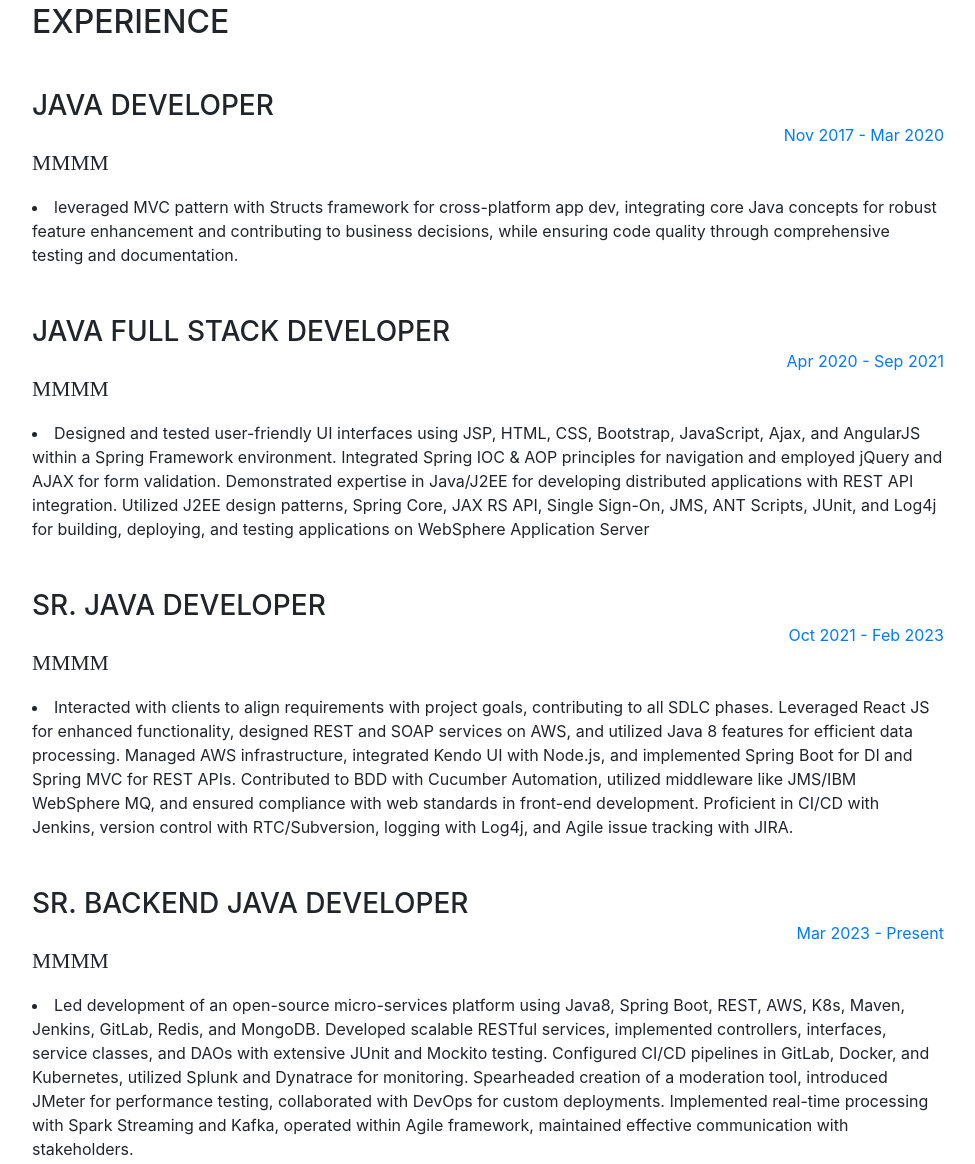
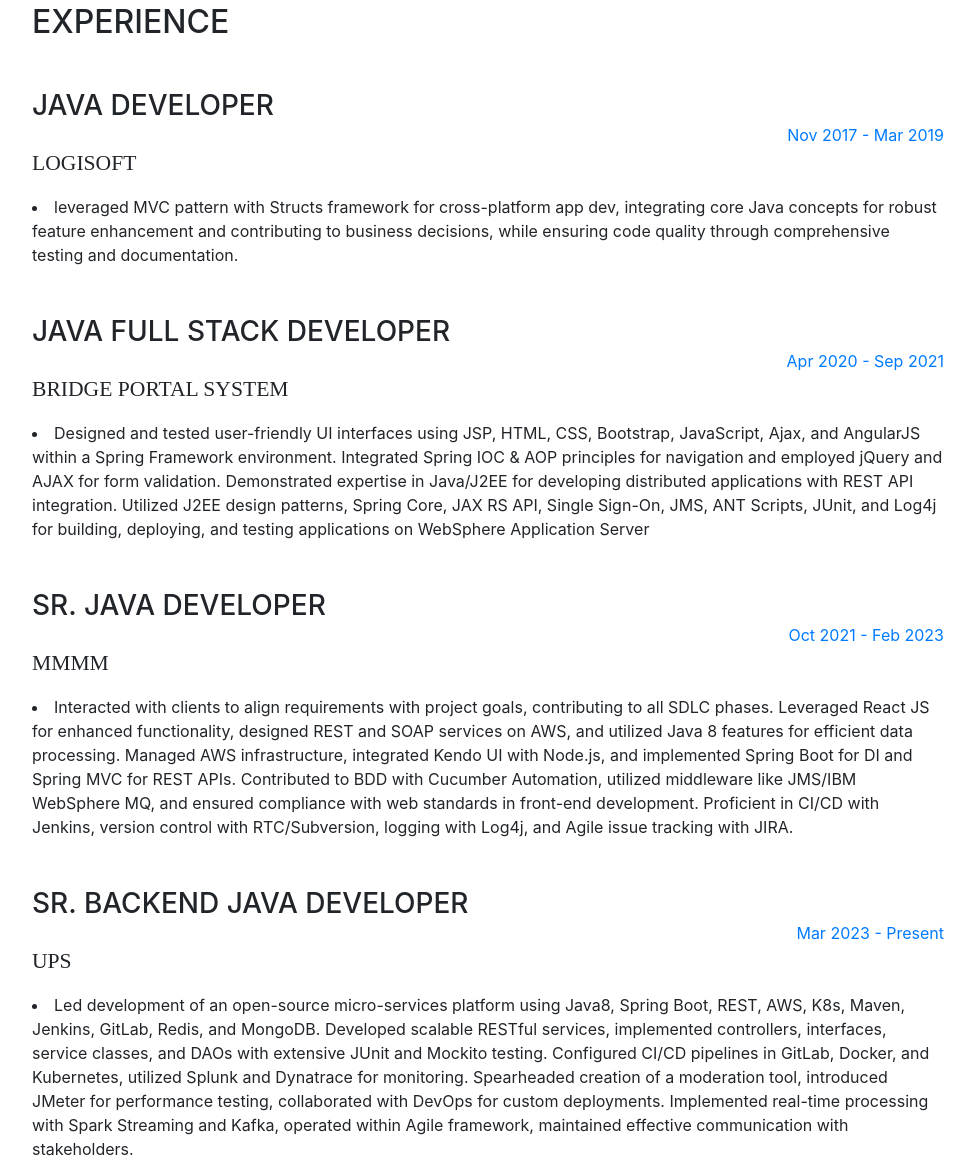
Before and after one commit to 220499/Koushik_Kotha, a website with bundled scripts: page index.html in a window 1280 px wide. Shown: the part 845-2009 px from the top of the page, without its empty margins (288-1263 px from the left). Built offline with nearby package versions, Linux system fonts and the light colour scheme; a web font is replaced by a local one.

Commit message:
Update index.html

```diff
--- a/index.html
+++ b/index.html
@@ -71,7 +71,7 @@
           <h1 class="mb-0">Koushik
             <span class="text-primary">Kotha</span>
           </h1>
-          <div class="subheading mb-5"> Dallas, Tx, 75063 · (972)-703-2949 ·
+          <div class="subheading mb-5">9621 Valley Ranch, Irving, Tx, 75063 · (972)-703-2949 ·
             <a href="mailto:name@email.com">Koushik030598@gmail.com</a>
           </div>
           <p class="mb-5">
@@ -115,9 +115,9 @@
             <div class="resume-content mr-auto">
               <h3 class="mb-0">Java Developer</h3>
               <div class="resume-date text-md-right">
-                <span class="text-primary">Nov 2017 - Mar 2020</span>
+                <span class="text-primary">Nov 2017 - Mar 2019</span>
               </div>
-              <div class="subheading mb-3">MMMM</div>
+              <div class="subheading mb-3">Logisoft</div>
               <li>
                 <i class="fa-li fa fa-check"></i>
                 leveraged MVC pattern with Structs framework for cross-platform app dev, integrating core Java concepts for robust feature enhancement and contributing to business decisions, while ensuring code quality through comprehensive testing and documentation.</li>
@@ -129,7 +129,7 @@
               <div class="resume-date text-md-right">
                 <span class="text-primary">Apr 2020 - Sep 2021</span>
               </div>
-              <div class="subheading mb-3">MMMM</div>
+              <div class="subheading mb-3">Bridge Portal System</div>
               <li>
                 <i class="fa-li fa fa-check"></i>
                 Designed and tested user-friendly UI interfaces using JSP, HTML, CSS, Bootstrap, JavaScript, Ajax, and AngularJS within a Spring Framework environment. Integrated Spring IOC & AOP principles for navigation and employed jQuery and AJAX for form validation. Demonstrated expertise in Java/J2EE for developing distributed applications with REST API integration. Utilized J2EE design patterns, Spring Core, JAX RS API, Single Sign-On, JMS, ANT Scripts, JUnit, and Log4j for building, deploying, and testing applications on WebSphere Application Server</li>
@@ -153,7 +153,7 @@
               <div class="resume-date text-md-right">
                 <span class="text-primary">Mar 2023 - Present</span>
               </div>
-              <div class="subheading mb-3">MMMM</div>
+              <div class="subheading mb-3">UPS</div>
               <li>
                 <i class="fa-li fa fa-check"></i>
                 Led development of an open-source micro-services platform using Java8, Spring Boot, REST, AWS, K8s, Maven, Jenkins, GitLab, Redis, and MongoDB. Developed scalable RESTful services, implemented controllers, interfaces, service classes, and DAOs with extensive JUnit and Mockito testing. Configured CI/CD pipelines in GitLab, Docker, and Kubernetes, utilized Splunk and Dynatrace for monitoring. Spearheaded creation of a moderation tool, introduced JMeter for performance testing, collaborated with DevOps for custom deployments. Implemented real-time processing with Spark Streaming and Kafka, operated within Agile framework, maintained effective communication with stakeholders.</li>
```
